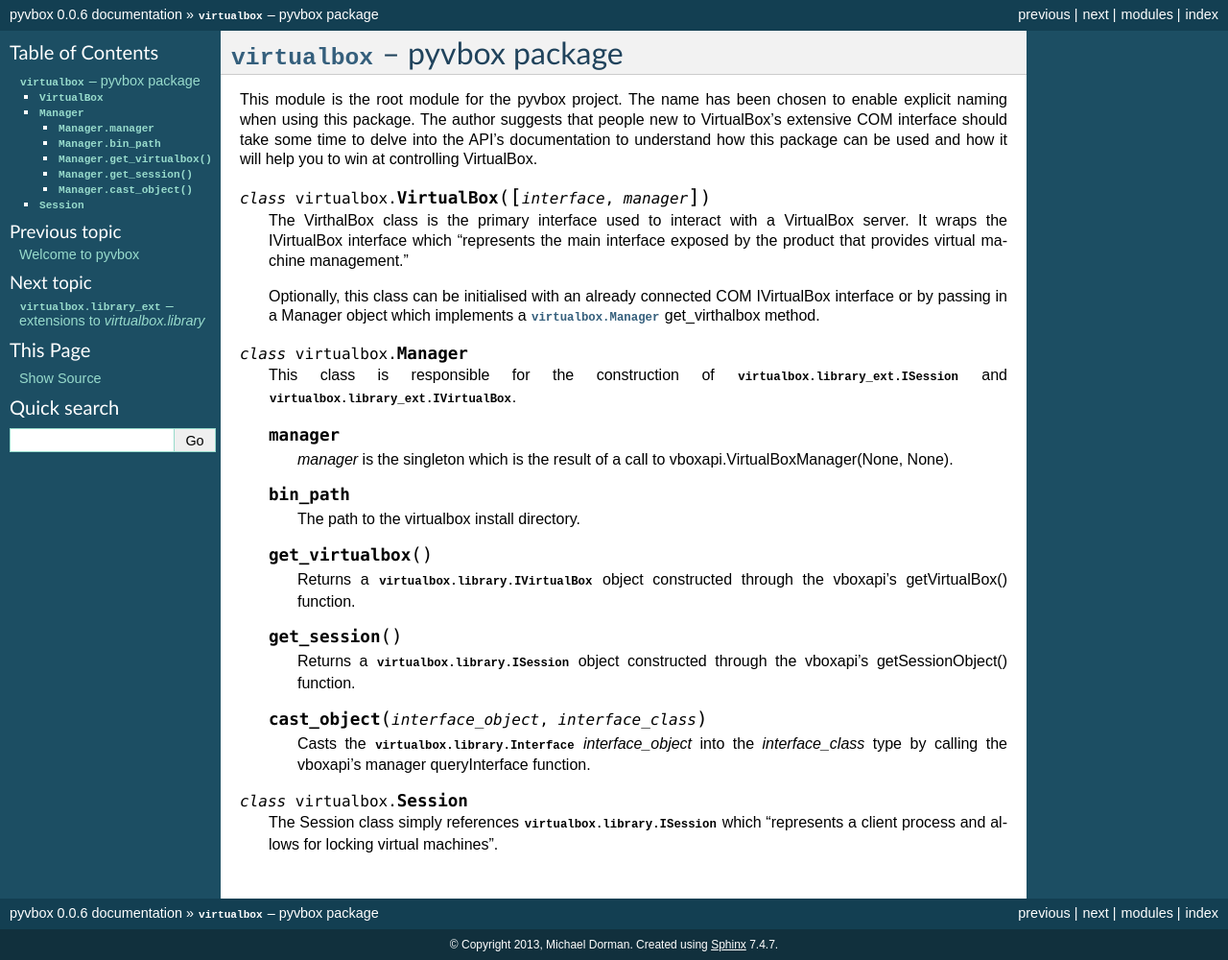
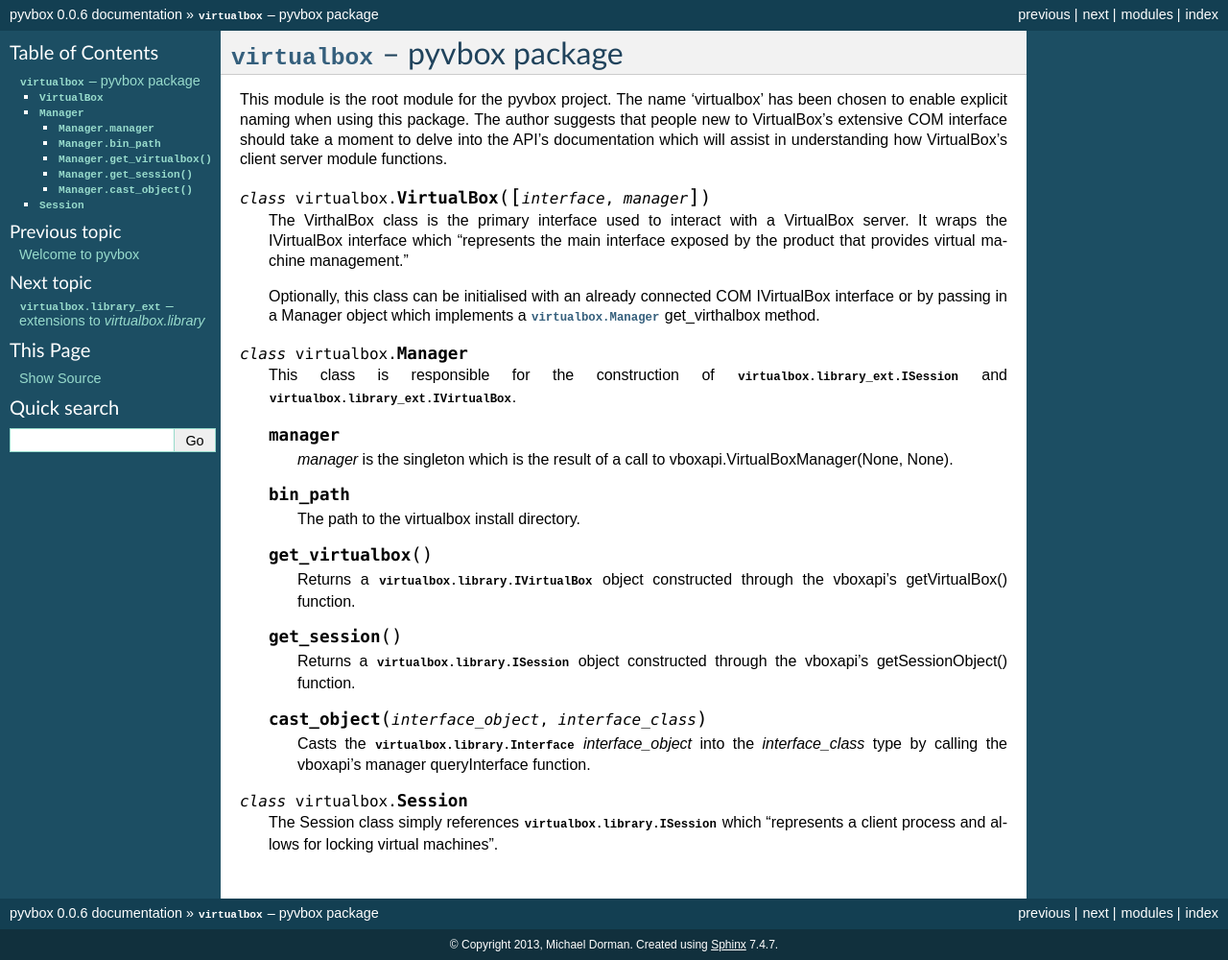
Before and after one commit to sethmlarson/virtualbox-python, a Sphinx documentation site: the page built from docs/source/virtualbox/virtualbox.rst, in a window 1280 px wide. Shown: the whole page at 96% size. Built offline with Sphinx 7.4.7, drawn with Linux system fonts in a browser that asks for light colours.

Commit message:
update doc structure:

```diff
--- a/docs/source/virtualbox/library.rst
+++ b/docs/source/virtualbox/library.rst
@@ -19,7 +19,8 @@ library.py.
 .. note::
 
     The remainder of this page is the result of using *automodule* to generate
-    code for the entire *virtualbox.library* module.
+    code for the entire *virtualbox.library* module, followed by *autoclass*
+    to generate doc for the extended classes found in `library_ext`.
 
 .. automodule:: virtualbox.library
     :members:
--- a/docs/source/virtualbox/virtualbox.rst
+++ b/docs/source/virtualbox/virtualbox.rst
@@ -7,11 +7,11 @@
 .. sectionauthor:: Michael Dorman <mjdorma+pyvbox@gmail.com>
 
 
-This module is the root module for the pyvbox project.  The name has been chosen
-to enable explicit naming when using this package.  The author suggests that
-people new to VirtualBox's extensive COM interface should take some time to
-delve into the API's documentation to understand how this package can be used
-and how it will help you to win at controlling VirtualBox.
+This module is the root module for the pyvbox project.  The name 'virtualbox'
+has been chosen to enable explicit naming when using this package.  The author
+suggests that people new to VirtualBox's extensive COM interface should take
+a moment to delve into the API's documentation which will assist in
+understanding how VirtualBox's client server module functions.
 
 
 .. py:class:: VirtualBox([interface, manager])
```
